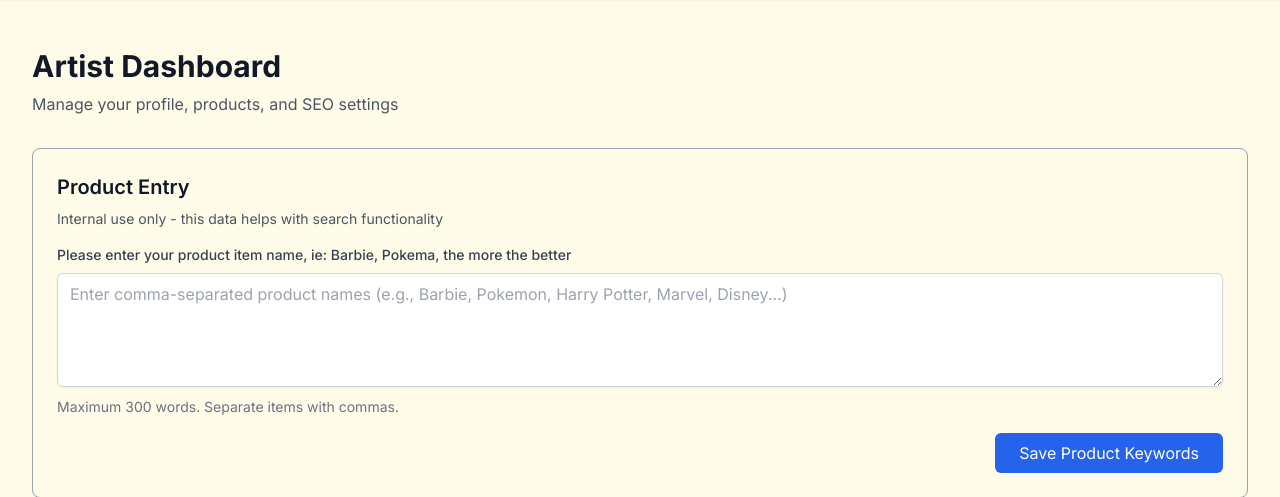
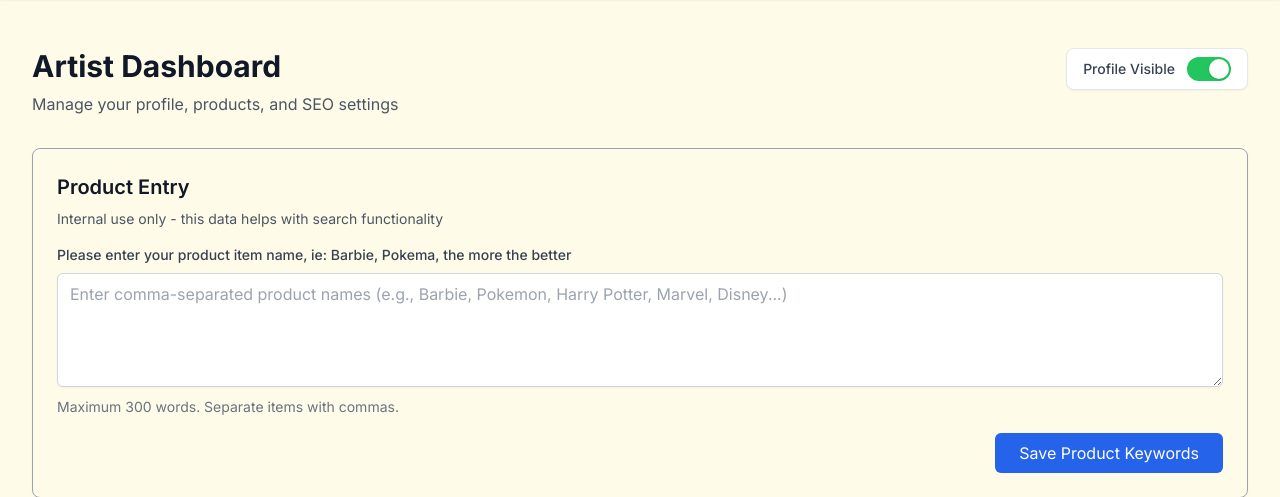
Before and after one commit to Chirag373/artisan, a Django app: template apps/artists/templates/artists/artist_dashboard.html in a window 1280 px wide. Shown: the part 64-561 px from the top of the page. Run offline with Django 5.2, Linux system fonts and the light colour scheme; the template is opened without the code that fills it, so the values that code supplies are empty; some libraries are stand-ins or nearby versions.

Commit message:
implemented the profile visibility option on the artist dashboard

```diff
--- a/apps/artists/api_views.py
+++ b/apps/artists/api_views.py
@@ -100,7 +100,7 @@ class FeaturedArtistsAPIView(APIView):
 
         offset = (page - 1) * page_size
 
-        queryset = ArtistProfile.objects.select_related('user')
+        queryset = ArtistProfile.objects.filter(is_visible=True).select_related('user')
 
         if query or location:
             if query:
--- a/apps/artists/models.py
+++ b/apps/artists/models.py
@@ -60,6 +60,7 @@ class ArtistProfile(models.Model):
     subscription_plan = models.CharField(max_length=20, choices=SUBSCRIPTION_CHOICES, default='basic')
     rating = models.DecimalField(max_digits=3, decimal_places=1, null=True, blank=True)
     is_featured = models.BooleanField(default=False)
+    is_visible = models.BooleanField(default=True, help_text="Toggle to show/hide profile from public listings")
 
     created_at = models.DateTimeField(auto_now_add=True)
     updated_at = models.DateTimeField(auto_now=True)
--- a/apps/artists/serializers.py
+++ b/apps/artists/serializers.py
@@ -12,7 +12,7 @@ class ArtistProfileSerializer(serializers.ModelSerializer):
             'product_keywords', 'seo_tags', 'categories',
             'etsy_url', 'shopify_url', 'instagram_url', 'tiktok_url',
             'profile_image', 'banner_image',
-            'subscription_plan', 'email', 'rating', 'is_featured'
+            'subscription_plan', 'email', 'rating', 'is_featured', 'is_visible'
         ]
         read_only_fields = ['subscription_plan', 'email']
 
--- a/apps/artists/templates/artists/artist_dashboard.html
+++ b/apps/artists/templates/artists/artist_dashboard.html
@@ -8,9 +8,21 @@
 </style>
 <div class="w-full">
     <!-- Header -->
-    <div class="mb-8">
-        <h1 class="text-3xl font-bold text-gray-900 mb-2">Artist Dashboard</h1>
-        <p class="text-gray-600">Manage your profile, products, and SEO settings</p>
+    <div class="mb-8 flex flex-col md:flex-row md:justify-between md:items-start gap-4">
+        <div>
+            <h1 class="text-3xl font-bold text-gray-900 mb-2">Artist Dashboard</h1>
+            <p class="text-gray-600">Manage your profile, products, and SEO settings</p>
+        </div>
+        <div class="flex items-center gap-3 bg-white px-4 py-2 rounded-lg border border-gray-200 shadow-sm">
+            <span class="text-sm font-medium text-gray-700" id="visibility-status">Profile Visible</span>
+            <button type="button" id="visibility-toggle"
+                class="relative inline-flex h-6 w-11 flex-shrink-0 cursor-pointer rounded-full border-2 border-transparent transition-colors duration-200 ease-in-out focus:outline-none focus:ring-2 focus:ring-blue-500 focus:ring-offset-2 bg-green-500"
+                role="switch" aria-checked="true">
+                <span class="sr-only">Toggle visibility</span>
+                <span aria-hidden="true"
+                    class="pointer-events-none inline-block h-5 w-5 transform rounded-full bg-white shadow ring-0 transition duration-200 ease-in-out translate-x-5"></span>
+            </button>
+        </div>
     </div>
 
     <!-- Product Entry Section (Internal Only) -->
@@ -281,6 +293,14 @@
     </div>
 </div>
 
+<!-- Loader Overlay -->
+<div id="page-loader" class="fixed inset-0 bg-white/80 backdrop-blur-sm z-50 hidden flex items-center justify-center">
+    <div class="flex flex-col items-center">
+        <div class="animate-spin rounded-full h-12 w-12 border-b-2 border-blue-600 mb-4"></div>
+        <p class="text-gray-600 font-medium">Updating profile visibility...</p>
+    </div>
+</div>
+
 <!-- Toast Notification -->
 <div id="toast"
     class="fixed bottom-6 right-6 bg-gray-900 text-white px-6 py-3 rounded-lg shadow-lg transform translate-y-32 transition-transform duration-300 ease-out flex items-center gap-3 z-50">
@@ -462,6 +482,80 @@
                         if (checkbox) checkbox.checked = true;
                     });
                 }
+
+                // Handle Visibility Toggle
+                const toggleBtn = document.getElementById('visibility-toggle');
+                const toggleSpan = toggleBtn.querySelector('span[aria-hidden="true"]');
+                const statusLabel = document.getElementById('visibility-status');
+
+                function updateToggleUI(isVisible) {
+                    if (isVisible) {
+                        toggleBtn.classList.remove('bg-gray-200');
+                        toggleBtn.classList.add('bg-green-500');
+                        toggleSpan.classList.remove('translate-x-0');
+                        toggleSpan.classList.add('translate-x-5');
+                        toggleBtn.setAttribute('aria-checked', 'true');
+                        statusLabel.textContent = 'Profile Visible';
+                        statusLabel.classList.remove('text-gray-500');
+                        statusLabel.classList.add('text-green-600');
+                    } else {
+                        toggleBtn.classList.remove('bg-green-500');
+                        toggleBtn.classList.add('bg-gray-200');
+                        toggleSpan.classList.remove('translate-x-5');
+                        toggleSpan.classList.add('translate-x-0');
+                        toggleBtn.setAttribute('aria-checked', 'false');
+                        statusLabel.textContent = 'Profile Hidden';
+                        statusLabel.classList.remove('text-green-600');
+                        statusLabel.classList.add('text-gray-500');
+                    }
+                }
+
+                updateToggleUI(data.is_visible !== false); // Default to true if undefined
+
+                // Toggle Event Listener
+                // Remove existing listener to avoid duplicates if any (though this runs once on load)
+                const newToggleBtn = toggleBtn.cloneNode(true);
+                toggleBtn.parentNode.replaceChild(newToggleBtn, toggleBtn);
+
+                // Re-select elements after clone
+                const activeToggleBtn = document.getElementById('visibility-toggle');
+
+                activeToggleBtn.addEventListener('click', function () {
+                    const isChecked = activeToggleBtn.getAttribute('aria-checked') === 'true';
+                    const newState = !isChecked;
+
+                    // Show loader immediately
+                    document.getElementById('page-loader').classList.remove('hidden');
+
+                    fetch('/api/artist/dashboard/', {
+                        method: 'PUT',
+                        headers: {
+                            'Content-Type': 'application/json',
+                            'X-CSRFToken': csrftoken
+                        },
+                        body: JSON.stringify({ is_visible: newState })
+                    })
+                        .then(response => {
+                            if (response.ok) {
+                                // Wait 4 seconds then reload
+                                setTimeout(() => {
+                                    window.location.reload();
+                                }, 4000);
+                            } else {
+                                // Hide loader and revert UI on failure
+                                document.getElementById('page-loader').classList.add('hidden');
+                                updateToggleUI(!newState);
+                                showToast('Failed to update profile visibility', false);
+                            }
+                        })
+                        .catch(error => {
+                            console.error('Error:', error);
+                            document.getElementById('page-loader').classList.add('hidden');
+                            // Revert on error
+                            updateToggleUI(!newState);
+                            showToast('An error occurred', false);
+                        });
+                });
             })
             .catch(error => console.error('Error:', error));
 
```
Also changed, not shown: apps/artists/migrations/0006_artistprofile_is_visible.py (added).
